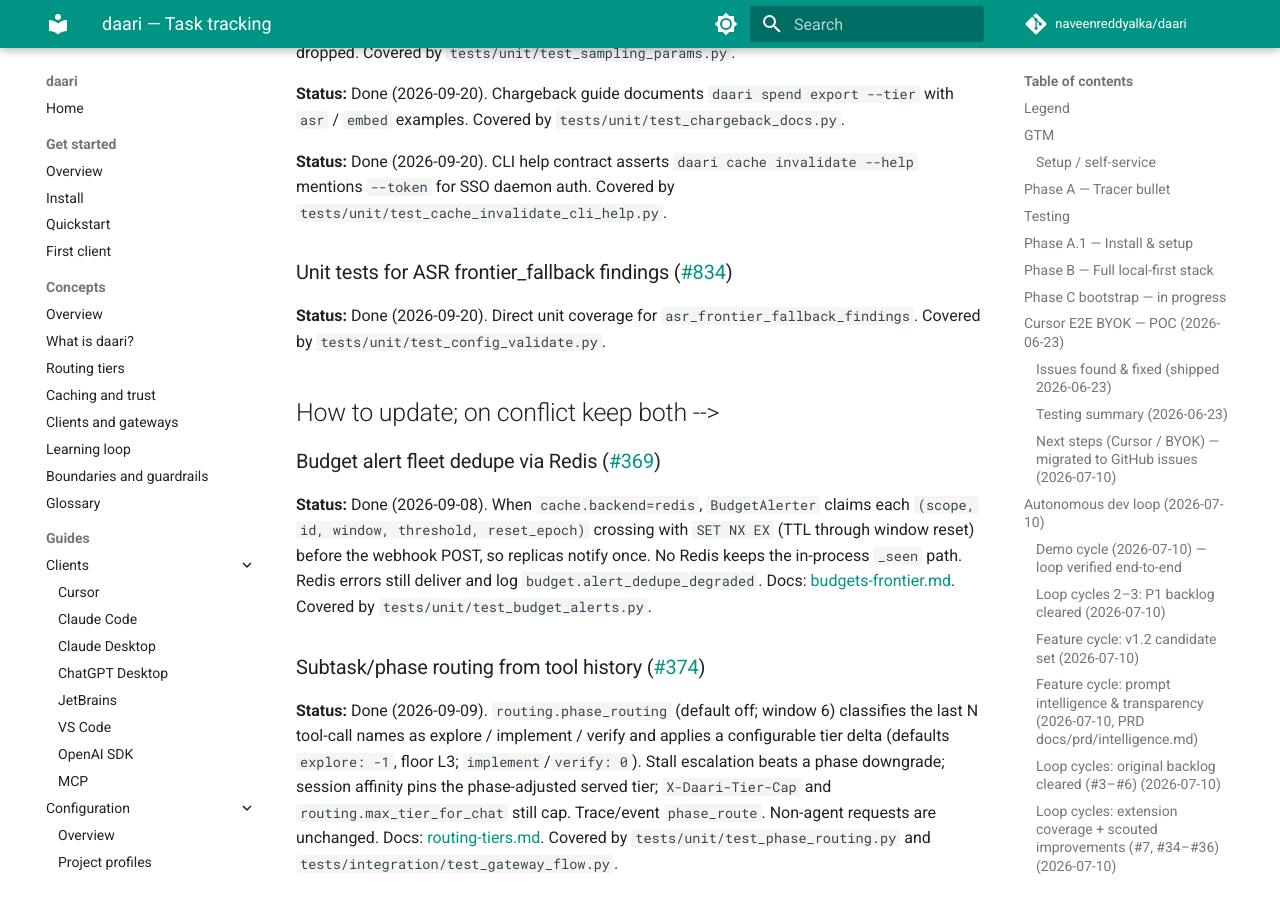
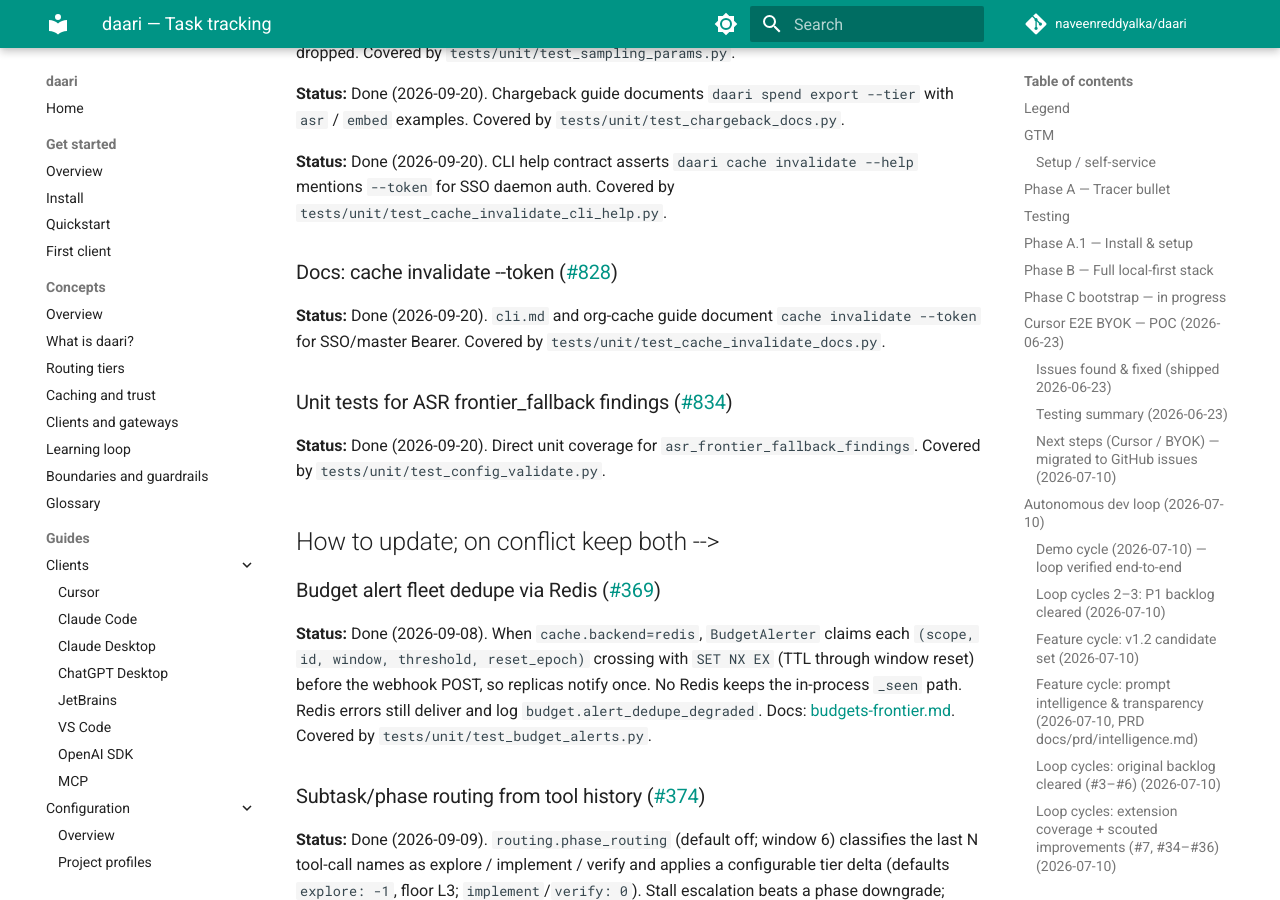
Before and after one commit to naveenreddyalka/daari, an MkDocs documentation site: the page built from docs/TRACKING.md, in a window 1280 px wide and 900 px high, scrolled down 52096 px. Built offline with MkDocs 1.6.1 and Material for MkDocs 9.7.7, drawn with Linux system fonts in a browser that asks for light colours; comment, search, counter and statistics services are not loaded; some of the changed text lies outside the part shown.

Commit message:
docs(cli): document cache invalidate --token for SSO daemon auth (#833)
Operators need the Bearer flag next to model/team/key selectors when
calling invalidate against a running SSO-gated serve.

Co-authored-by: Cursor <cursoragent@cursor.com>

```diff
--- a/docs/TRACKING.md
+++ b/docs/TRACKING.md
@@ -1864,6 +1864,13 @@ Malformed schemas log `json_schema_ignored` and are dropped. Covered by
 --help` mentions `--token` for SSO daemon auth. Covered by
 `tests/unit/test_cache_invalidate_cli_help.py`.
 
+### Docs: cache invalidate --token ([#828](https://github.com/naveenreddyalka/daari/issues/828))
+
+<!-- tracking:#828 -->
+**Status:** Done (2026-09-20). `cli.md` and org-cache guide document
+`cache invalidate --token` for SSO/master Bearer. Covered by
+`tests/unit/test_cache_invalidate_docs.py`.
+
 ### Unit tests for ASR frontier_fallback findings ([#834](https://github.com/naveenreddyalka/daari/issues/834))
 
 <!-- tracking:#834 -->
@@ -3641,6 +3648,12 @@ by `tests/unit/test_spend_export.py`.
 --help` mentions `--token` for SSO daemon auth. Covered by
 `tests/unit/test_cache_invalidate_cli_help.py`.
 
+### Docs: cache invalidate --token ([#828](https://github.com/naveenreddyalka/daari/issues/828))
+
+<!-- tracking:#828 -->
+**Status:** Done (2026-09-20). `cli.md` and org-cache guide document
+`cache invalidate --token` for SSO/master Bearer. Covered by
+`tests/unit/test_cache_invalidate_docs.py`.
 ### Unit tests for ASR frontier_fallback findings ([#834](https://github.com/naveenreddyalka/daari/issues/834))
 
 <!-- tracking:#834 -->
@@ -3758,6 +3771,12 @@ scrapes `daari_request_deadline_exceeded_total`. Covered by
 --help` mentions `--token` for SSO daemon auth. Covered by
 `tests/unit/test_cache_invalidate_cli_help.py`.
 
+### Docs: cache invalidate --token ([#828](https://github.com/naveenreddyalka/daari/issues/828))
+
+<!-- tracking:#828 -->
+**Status:** Done (2026-09-20). `cli.md` and org-cache guide document
+`cache invalidate --token` for SSO/master Bearer. Covered by
+`tests/unit/test_cache_invalidate_docs.py`.
 ### Unit tests for ASR frontier_fallback findings ([#834](https://github.com/naveenreddyalka/daari/issues/834))
 
 <!-- tracking:#834 -->
```
Also changed, not shown: docs/developer/guides/features/org-cache.md (+1 -0 lines), docs/developer/reference/cli.md (+1 -1 lines), 1 other file.
